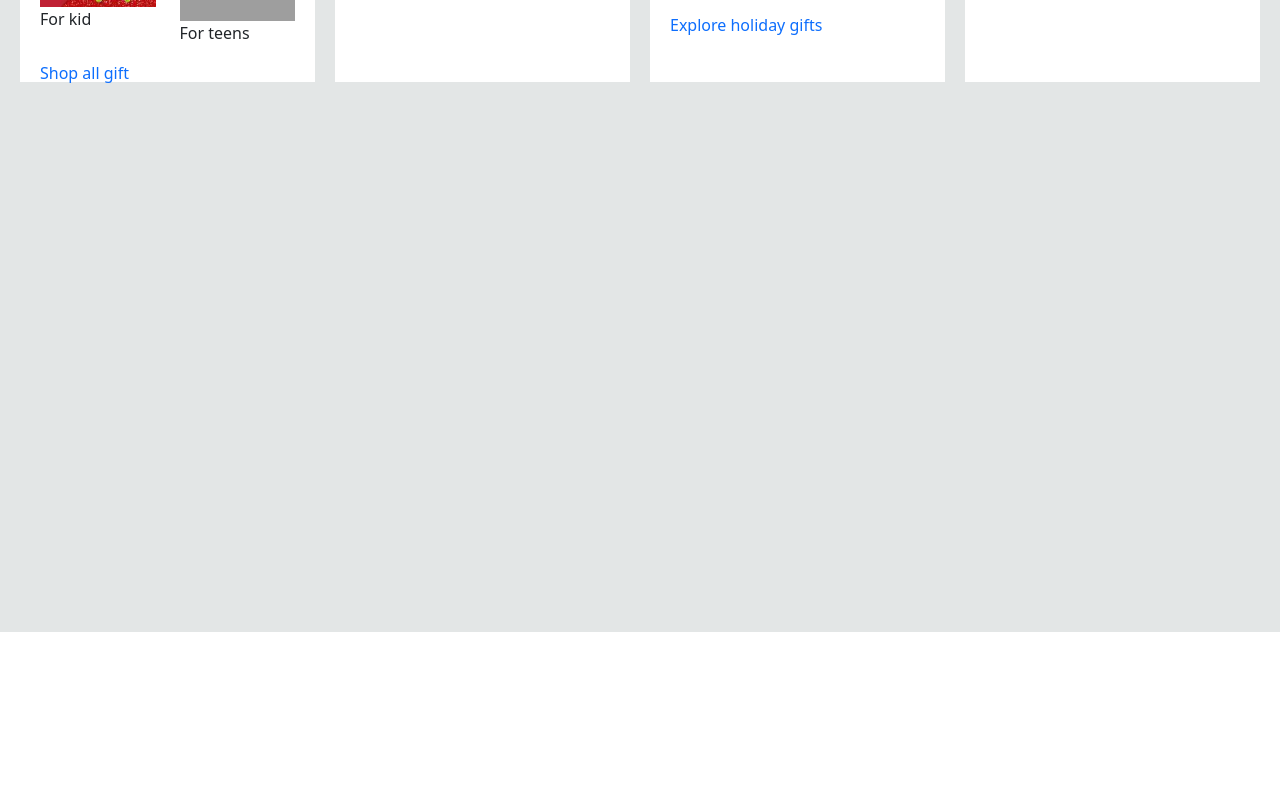
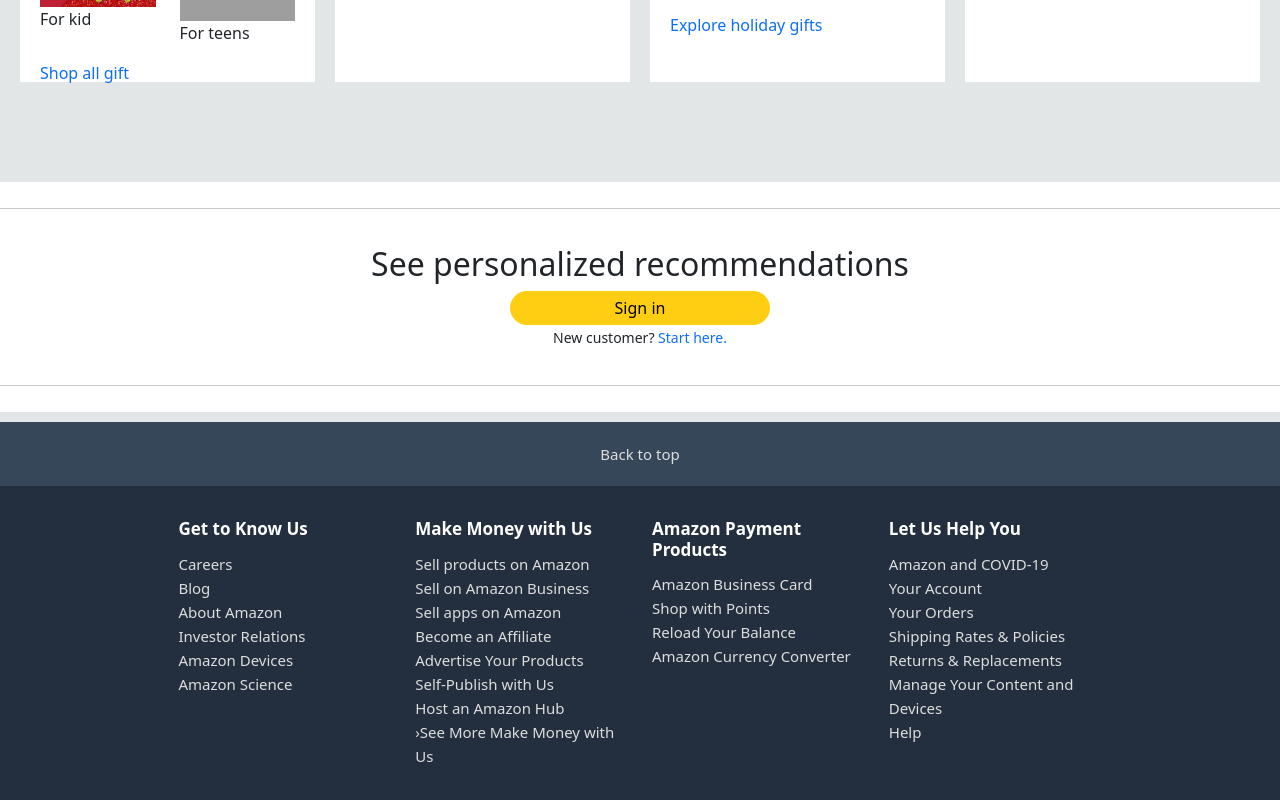
Before and after one commit to Surafel13/Amazone-UI-Clone, a React (Vite) app in the folder Amazon-UI-Clone/: page / in a window 1280 px wide. Shown: the part 1134-1934 px from the top of the page. Before the commit the page ends 1766 px from the top, so only its background shows below. Built offline with nearby package versions, Linux system fonts and the light colour scheme; grey boxes are pictures that could not be loaded.

Commit message:
Working on fotter

```diff
--- a/Amazon-UI-Clone/index.html
+++ b/Amazon-UI-Clone/index.html
@@ -4,7 +4,7 @@
     <meta charset="UTF-8" />
     <link rel="icon" type="image/svg+xml" href="/vite.svg" />
     <meta name="viewport" content="width=device-width, initial-scale=1.0" />
-    <title>amazon-ui-clone</title>
+    <title>Amazon-ui-clone</title>
   </head>
   <body>
     <div id="root"></div>
--- a/Amazon-UI-Clone/src/App.jsx
+++ b/Amazon-UI-Clone/src/App.jsx
@@ -4,6 +4,7 @@
 import './Style/App.css'
 
 import Header from './Component/Header/Header'
+import Footer from './Component/Footer/Footer';
 import CaraouselEffect from './Component/CarouselEffect/CaraouselEffect';
 import Card from './Component/Card/Card';
 import './Main.css'
@@ -16,6 +17,7 @@
     <Header/>
     <CaraouselEffect />
     <Card />
+    <Footer />
     </div >
   )
 }
--- a/Amazon-UI-Clone/src/Component/CarouselEffect/Carousel.css
+++ b/Amazon-UI-Clone/src/Component/CarouselEffect/Carousel.css
@@ -2,4 +2,5 @@
   mask-image: linear-gradient(to bottom, black 70%, transparent);
   -webkit-mask-image: linear-gradient(to bottom, black 70%, transparent);
   background-color: #E3E6E6;
+  margin-top: 124px;
 }
--- /dev/null
+++ b/Amazon-UI-Clone/src/Component/Footer/Footer.css
@@ -0,0 +1,57 @@
+.AboveFotter{
+    background-color: #FFFFFF;
+    padding: 10px 0px;
+    margin-bottom: 10px;
+    margin-top: -450px;
+    text-align: center;
+}
+
+.AboveFotter button{
+    width: 260px;
+    border-radius: 20px;
+    padding: 5px;
+    background-color: #FFCE12;
+    border: none;
+}
+
+.InnerFooter{
+    padding: 20px 0px;
+}
+
+.LinkToHeader{
+    background-color: #37475A;
+    text-align: center;
+    padding: 20px;
+}
+.LinkToHeader:hover{
+    background-color: #485769;
+}
+
+
+.LinkToHeader a, .SecondFooter a{
+    color: #DDDDDD;
+    font-size: 15px;
+}
+.NoteWrapper{
+    background-color: hsl(213, 28%, 19%);
+}
+
+
+.SecondFooter{
+    padding-top: 33px;
+    padding-bottom: 85px;
+    color: white;
+    text-align: left;
+    margin: 0px auto;
+    width: 74%;
+}
+
+.SecondFooter h4{
+    font-size: 17px;
+    padding-bottom: 4px;
+    font-weight: bold;
+}
+
+.SecondFooter a:hover{
+    text-decoration: underline;
+}
--- /dev/null
+++ b/Amazon-UI-Clone/src/Component/Footer/Footer.jsx
@@ -0,0 +1,75 @@
+import React from 'react'
+import './Footer.css'
+
+function Footer() {
+    return (
+        <div>
+            <div className='AboveFotter'>
+                <hr />
+                <div className='InnerFooter'>
+                    <div>
+                        <h2>See personalized recommendations</h2>
+                    </div>
+                    <div>
+                        <button>Sign in</button>
+                    </div>
+                    <div>
+                        <small> New customer? <a href="#"> Start here.</a></small>
+                    </div>
+                </div>
+                <hr />
+            </div>
+            <div className='LinkToHeader'>
+                <a href="/">Back to top</a>
+            </div>
+
+            <div className='NoteWrapper'>
+                <div className='row SecondFooter'>
+                    <div className='col-3'>
+                        <h4>Get to Know Us</h4>
+                        <a href="">Careers</a><br />
+                        <a href="">Blog</a><br />
+                        <a href="">About Amazon</a><br />
+                        <a href="">Investor Relations</a><br />
+                        <a href="">Amazon Devices</a><br />
+                        <a href="">Amazon Science</a>
+                    </div>
+                    <div className='col-3'>
+                        <h4>Make Money with Us</h4>
+                        <a href="">Sell products on Amazon</a><br />
+                        <a href="">Sell on Amazon Business</a><br />
+                        <a href="">Sell apps on Amazon</a><br />
+                        <a href="">Become an Affiliate</a><br />
+                        <a href="">Advertise Your Products</a><br />
+                        <a href="">Self-Publish with Us</a><br />
+                        <a href="">Host an Amazon Hub</a><br />
+                        <a href="">›See More Make Money with Us</a>
+                    </div>
+                    <div className='col-3'>
+                        <h4>Amazon Payment Products</h4>
+                        <a href="">Amazon Business Card</a><br />
+                        <a href="">Shop with Points</a><br />
+                        <a href="">Reload Your Balance</a><br />
+                        <a href="">Amazon Currency Converter</a>
+                    </div>
+                    <div className='col-3'>
+                        <h4>Let Us Help You</h4>
+                        <a href="">Amazon and COVID-19</a><br />
+                        <a href="">Your Account</a><br />
+                        <a href="">Your Orders</a><br />
+                        <a href="">Shipping Rates & Policies</a><br />
+                        <a href="">Returns & Replacements</a><br />
+                        <a href="">Manage Your Content and Devices</a><br />
+                        <a href="">Help</a><br />
+                    </div>
+
+                </div>
+            </div>
+
+
+
+        </div>
+    )
+}
+
+export default Footer
--- a/Amazon-UI-Clone/src/Component/Header/Header.css
+++ b/Amazon-UI-Clone/src/Component/Header/Header.css
@@ -1,6 +1,10 @@
 .Main_Wrapper{
     display: flex;
     flex-direction: column;
+    position: fixed;
+    z-index: 1000;
+    width: 100%;
+    margin-bottom: 2px;
 }
 
 .Header-Wrapper {
```
